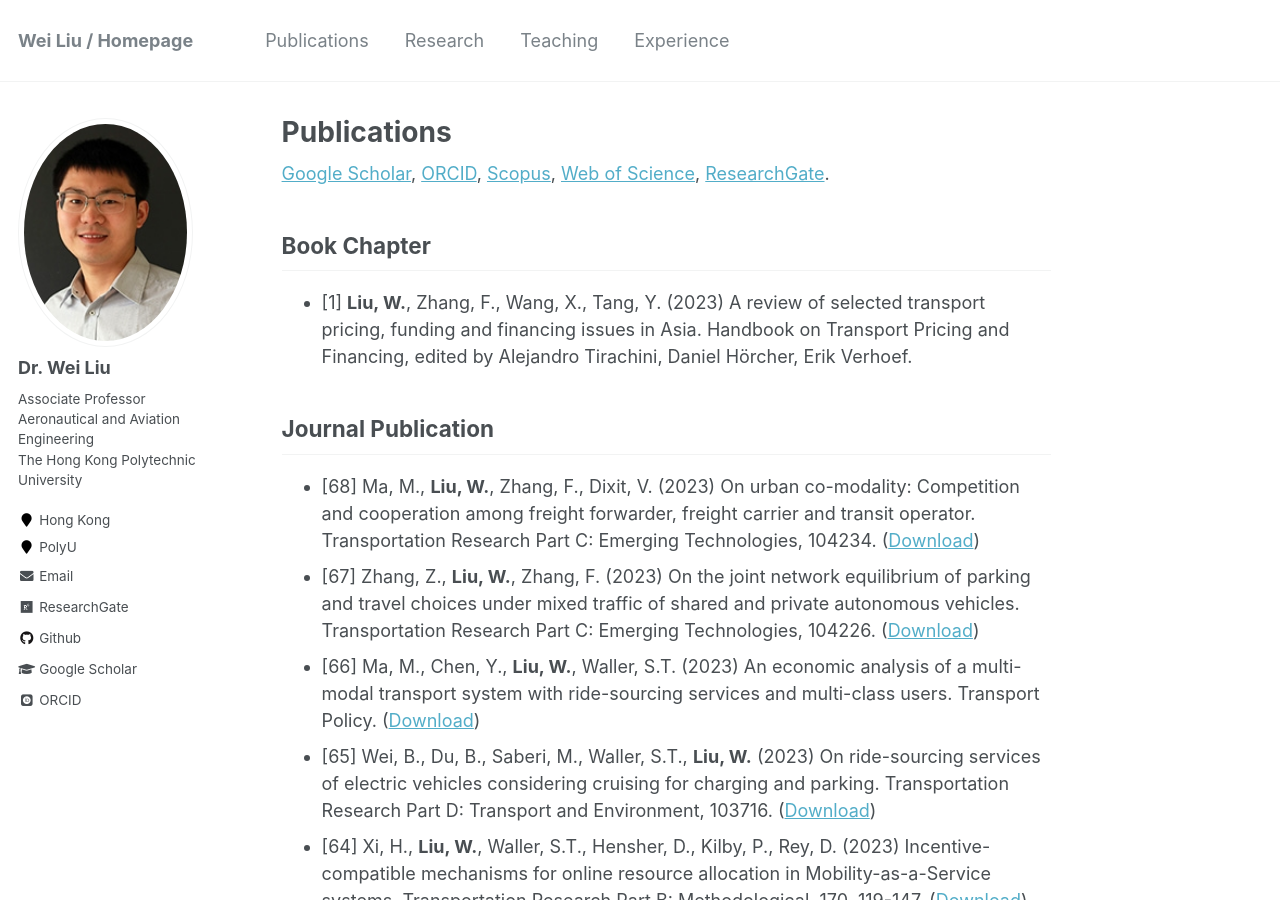
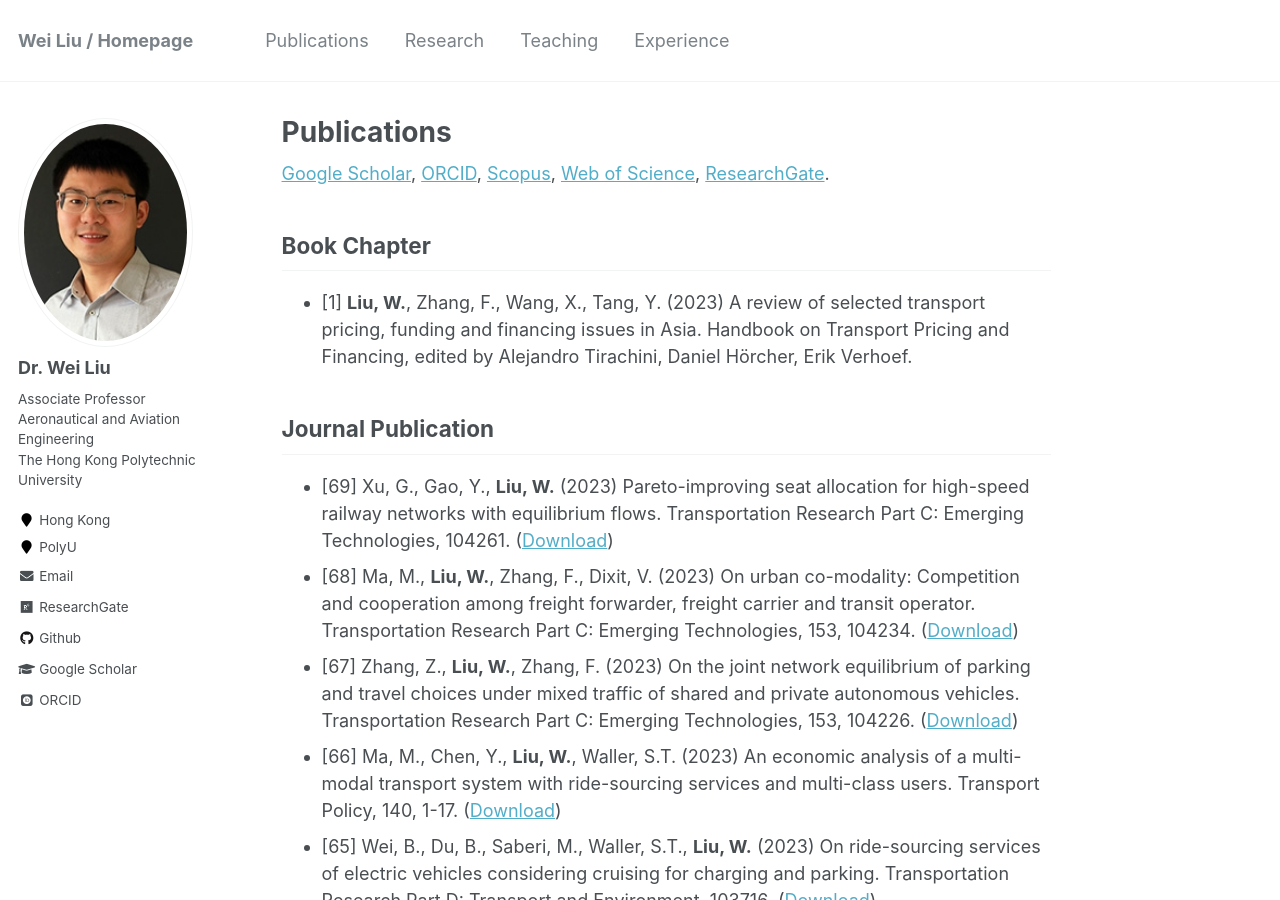
Before and after one commit to weiliu2016/weiliu2016.github.io, a Jekyll site: the page built from _pages/publications.md, in a window 1280 px wide and 900 px high. Built offline with Jekyll 4.4.1, drawn with Linux system fonts in a browser that asks for light colours; some web fonts are replaced.

Commit message:
Update publications.md

```diff
--- a/_pages/publications.md
+++ b/_pages/publications.md
@@ -22,9 +22,10 @@ Book Chapter
 
 Journal Publication
 ----------
-* [68] Ma, M., **Liu, W.**, Zhang, F., Dixit, V. (2023) On urban co-modality: Competition and cooperation among freight forwarder, freight carrier and transit operator. Transportation Research Part C: Emerging Technologies, 104234. ([Download](https://doi.org/10.1016/j.trc.2023.104234))
-* [67] Zhang, Z., **Liu, W.**, Zhang, F. (2023) On the joint network equilibrium of parking and travel choices under mixed traffic of shared and private autonomous vehicles. Transportation Research Part C: Emerging Technologies, 104226. ([Download](https://doi.org/10.1016/j.trc.2023.104226))
-* [66] Ma, M., Chen, Y., **Liu, W.**, Waller, S.T. (2023) An economic analysis of a multi-modal transport system with ride-sourcing services and multi-class users. Transport Policy. ([Download](https://doi.org/10.1016/j.tranpol.2023.06.008))
+* [69] Xu, G., Gao, Y., **Liu, W.** (2023) Pareto-improving seat allocation for high-speed railway networks with equilibrium flows. Transportation Research Part C: Emerging Technologies, 104261. ([Download](https://doi.org/10.1016/j.trc.2023.104261))
+* [68] Ma, M., **Liu, W.**, Zhang, F., Dixit, V. (2023) On urban co-modality: Competition and cooperation among freight forwarder, freight carrier and transit operator. Transportation Research Part C: Emerging Technologies, 153, 104234. ([Download](https://doi.org/10.1016/j.trc.2023.104234))
+* [67] Zhang, Z., **Liu, W.**, Zhang, F. (2023) On the joint network equilibrium of parking and travel choices under mixed traffic of shared and private autonomous vehicles. Transportation Research Part C: Emerging Technologies, 153, 104226. ([Download](https://doi.org/10.1016/j.trc.2023.104226))
+* [66] Ma, M., Chen, Y., **Liu, W.**, Waller, S.T. (2023) An economic analysis of a multi-modal transport system with ride-sourcing services and multi-class users. Transport Policy, 140, 1-17. ([Download](https://doi.org/10.1016/j.tranpol.2023.06.008))
 * [65] Wei, B., Du, B., Saberi, M., Waller, S.T., **Liu, W.** (2023) On ride-sourcing services of electric vehicles considering cruising for charging and parking. Transportation Research Part D: Transport and Environment, 103716. ([Download](https://doi.org/10.1016/j.trd.2023.103716))
 * [64] Xi, H., **Liu, W.**, Waller, S.T., Hensher, D., Kilby, P., Rey, D. (2023) Incentive-compatible mechanisms for online resource allocation in Mobility-as-a-Service systems. Transportation Research Part B: Methodological, 170, 119-147. ([Download](https://doi.org/10.1016/j.trb.2023.02.011))
 * [63] Gong, Z., Zhang, F., **Liu, W.**, Graham, D. (2023) On the effects of airport capacity expansion under responsive airlines and elastic passenger demand. Transportation Research Part B: Methodological, 170, 48-76. ([Download](https://doi.org/10.1016/j.trb.2023.02.010))
```
